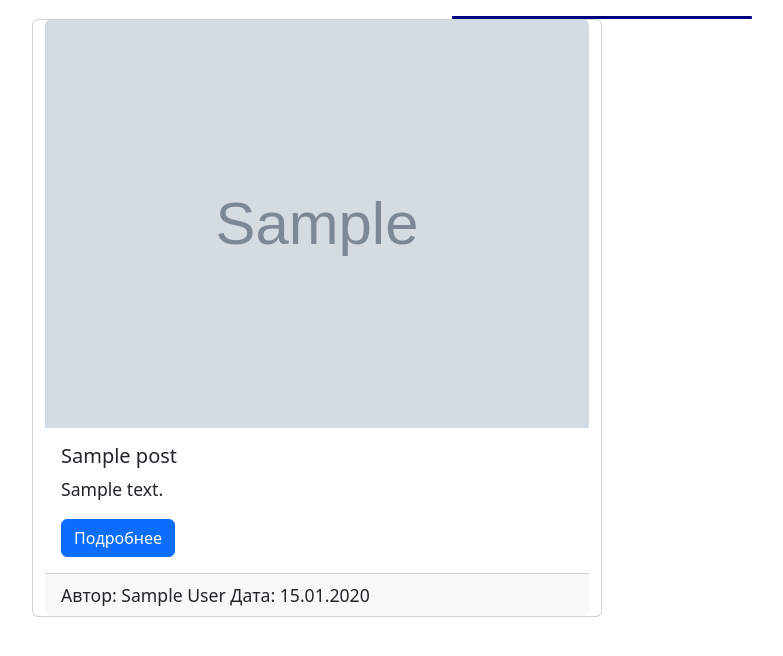
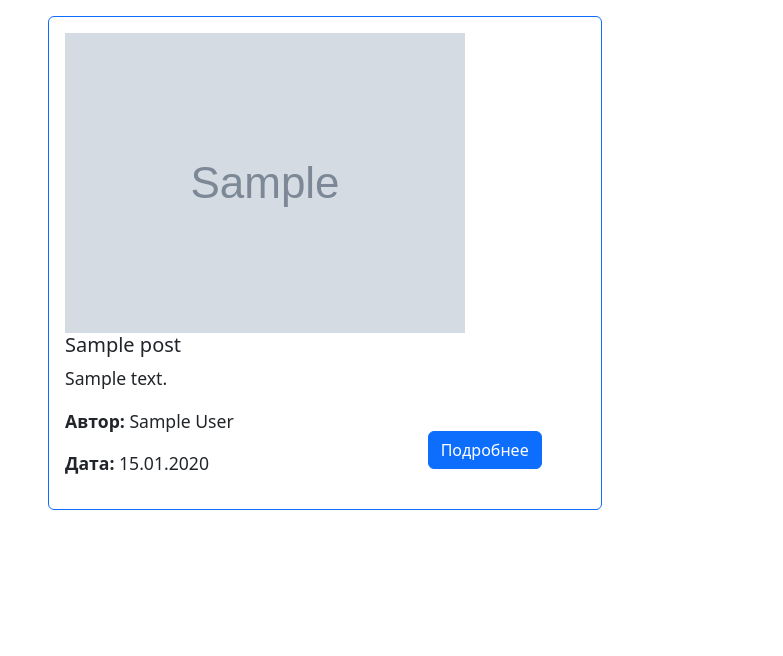
Before and after one commit to AlexOS12/obukhov-221-3210-web-app-dev-2023-1, a Flask app: template Lab1/app/templates/posts.html in a window 1280 px wide. Shown: the part 58-714 px from the top of the page, without its empty margins (38-821 px from the left). Run offline with Flask 3, Linux system fonts and the light colour scheme; the template is opened without the code that fills it: most values are stand-ins (such as "Sample title", 1, 10 or a date in 2020); grey boxes marked "Sample" are stand-in pictures.

Commit message:
Доработки Lab1 (в целом готова)

```diff
--- a/Lab1/app/static/styles/styles.css
+++ b/Lab1/app/static/styles/styles.css
@@ -11,8 +11,12 @@ body {
     margin: 0 auto;
 }
 
+.post {
+    box-sizing: border-box;
+}
+
 .post-image {
-    height: 400px !important;
+    max-width: 80%;
 }
 
 .comment-avatar {
--- a/Lab1/app/templates/about.html
+++ b/Lab1/app/templates/about.html
@@ -1,9 +1,6 @@
 {% extends 'base.html' %}
 
 {% block content %}
-<h1 class="text-center">{{ msg }}</h1>
-<div class="line"></div>
-
 <div class="row">
     <div class="col-md-4">
         <img class="img-fluid" src="{{ url_for('static', filename='images/avatar.jpg') }}" alt="">
--- a/Lab1/app/templates/base.html
+++ b/Lab1/app/templates/base.html
@@ -4,7 +4,8 @@
 <head>
   <meta charset="utf-8">
   <meta name="viewport" content="width=device-width, initial-scale=1">
-    <link href="https://cdn.jsdelivr.net/npm/bootstrap@5.3.3/dist/css/bootstrap.min.css" rel="stylesheet" integrity="sha384-QWTKZyjpPEjISv5WaRU9OFeRpok6YctnYmDr5pNlyT2bRjXh0JMhjY6hW+ALEwIH" crossorigin="anonymous">
+  <link href="https://cdn.jsdelivr.net/npm/bootstrap@5.3.3/dist/css/bootstrap.min.css" rel="stylesheet"
+    integrity="sha384-QWTKZyjpPEjISv5WaRU9OFeRpok6YctnYmDr5pNlyT2bRjXh0JMhjY6hW+ALEwIH" crossorigin="anonymous">
   <link rel="stylesheet" href="{{ url_for('static', filename='styles/styles.css') }}">
   <title>
     {% if title %}
@@ -20,7 +21,8 @@
     <nav class="navbar navbar-expand-lg bg-body-tertiary">
       <div class="container-fluid">
         <a class="navbar-brand" href="{{ url_for('index')}}">Лабораторная работа №1</a>
-              <button class="navbar-toggler" type="button" data-bs-toggle="collapse" data-bs-target="#navbarSupportedContent" aria-controls="navbarSupportedContent" aria-expanded="false" aria-label="Toggle navigation">
+        <button class="navbar-toggler" type="button" data-bs-toggle="collapse" data-bs-target="#navbarSupportedContent"
+          aria-controls="navbarSupportedContent" aria-expanded="false" aria-label="Toggle navigation">
           <span class="navbar-toggler-icon"></span>
         </button>
         <div class="collapse navbar-collapse" id="navbarSupportedContent">
@@ -38,13 +40,17 @@
   </header>
 
   <main class="container mt-3">
+    {% if msg %}
+      <h1 class="text-center">{{ msg }}</h1>
+      <div class="line mb-3"></div>
+    {% endif %}
     {% block content %}
-            <h1 class="text-center">Главная страница</h1>
-            <div class="line"></div>
     {% endblock content %}
   </main>
 
 </body>
-<script src="https://cdn.jsdelivr.net/npm/bootstrap@5.3.3/dist/js/bootstrap.bundle.min.js" integrity="sha384-YvpcrYf0tY3lHB60NNkmXc5s9fDVZLESaAA55NDzOxhy9GkcIdslK1eN7N6jIeHz" crossorigin="anonymous"></script>
+<script src="https://cdn.jsdelivr.net/npm/bootstrap@5.3.3/dist/js/bootstrap.bundle.min.js"
+  integrity="sha384-YvpcrYf0tY3lHB60NNkmXc5s9fDVZLESaAA55NDzOxhy9GkcIdslK1eN7N6jIeHz" crossorigin="anonymous"></script>
 {#<!-- <script src="{{ url_for('static', filename='scripts/main.js')}}"></script> -->#}
+
 </html>
--- a/Lab1/app/templates/posts.html
+++ b/Lab1/app/templates/posts.html
@@ -1,23 +1,27 @@
 {% extends 'base.html' %}
 
 {% block content %}
-<h1 class="text-center">{{ msg }}</h1>
-<div class="line"></div>
-
-<div class="row">
-    {% for post in posts %}
-    <div class="col-md-6 mb-3 card">
-        <img src="{{url_for('static', filename='images/' + post['image_filename'])}}" class="card-img-top" alt="...">
-        <div class="card-body">
-            <h5 class="card-title">{{ post['title'] }}</h5>
-            <p class="card-text">{{ post['text'] | truncate }}</p>
-            <a href="{{ url_for('post', post_index = loop.index0) }}" class="btn btn-primary">Подробнее</a>
+<div class="container">
+    <div class="row gx-3 gy-3">
+        {% for post in posts %}
+        <div class="post col-md-6 p-3 border border-1 border-primary rounded">
+            <img class="img-fluid" src="{{ url_for('static', filename='images/' + post['image_filename']) }}"
+                alt="Изображение поста">
+            <div>
+                <h5>{{ post['title'] }}</h5>
+                <p>{{ post['text'] | truncate}}</p>
+            </div>
+            <div class="row">
+                <div class="col-8">
+                    <p><b>Автор: </b>{{ post['author'] }}</p>
+                    <p><b>Дата: </b>{{ post['date'].strftime('%d.%m.%Y') }}</p>
+                </div>
+                <div class="col-4 my-auto">
+                    <a href="{{ url_for('post', post_index = loop.index0) }}" class="btn btn-primary">Подробнее</a>
+                </div>
+            </div>
         </div>
-        <div class="card-footer">
-            Автор: {{ post['author'] }}
-            Дата: {{ post['date'].strftime('%d.%m.%Y') }}
-        </div>
+        {% endfor %}
     </div>
-    {% endfor %}
 </div>
 {% endblock content %}
--- a/Lab1/requirements.txt
+++ b/Lab1/requirements.txt
@@ -1,9 +1,12 @@
 blinker==1.7.0
 click==8.1.7
 colorama==0.4.6
+Faker==24.2.0
 Flask==3.0.2
 itsdangerous==2.1.2
 Jinja2==3.1.3
 MarkupSafe==2.1.5
+python-dateutil==2.9.0.post0
 python-dotenv==1.0.1
+six==1.16.0
 Werkzeug==3.0.1
```
Also changed, not shown: Lab1/app/templates/post.html (+18 -4 lines). Lines whose indentation alone changed are shown as unchanged.
